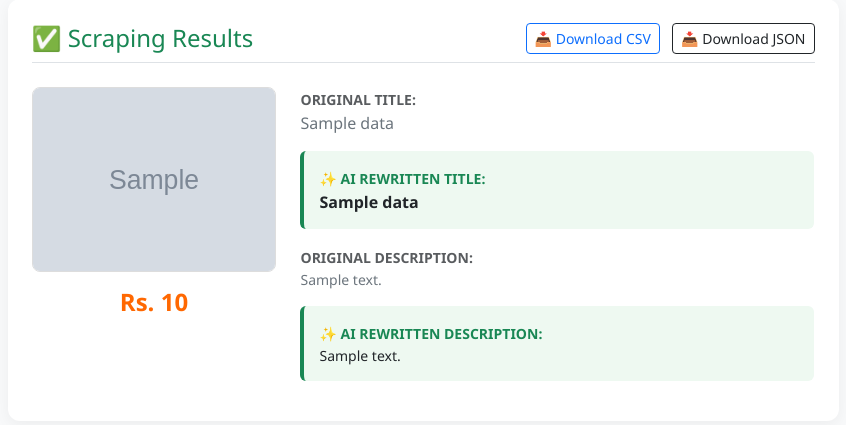
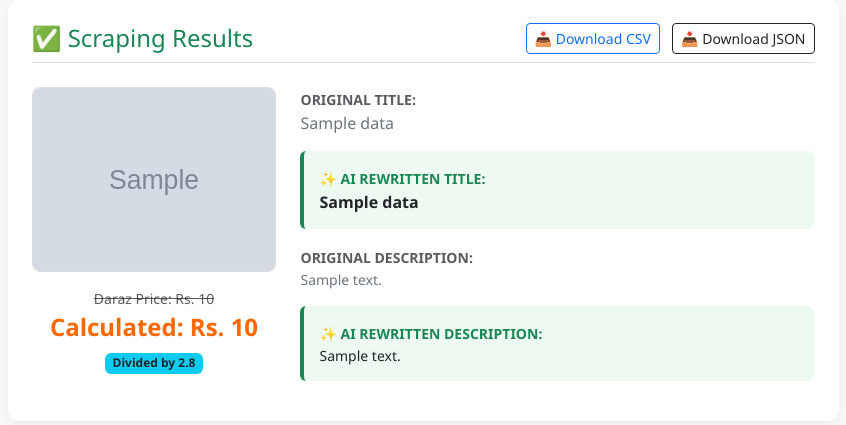
Before and after one commit to robo-bhai/my-love, a Flask app: template templates/index.html in a window 1280 px wide. Shown: the part 283-708 px from the top of the page, without its empty margins (217-1063 px from the left). Run offline with Flask 3, Linux system fonts and the light colour scheme; the template is opened without the code that fills it: most values are stand-ins (such as "Sample title", 1, 10 or a date in 2020); grey boxes marked "Sample" are stand-in pictures.

Commit message:
Auto update

```diff
--- a/templates/index.html
+++ b/templates/index.html
@@ -48,8 +48,22 @@
 
                 <div class="row">
                     <div class="col-md-4 text-center mb-3">
-                        <img src="{{ data.image_url }}" class="img-fluid img-preview mb-2" alt="Product Image">
-                        <h4 class="text-orange mt-2 fw-bold" style="color: #ff6801;">Rs. {{ data.price }}</h4>
+                        {% if data.image_url %}
+                            <img src="{{ data.image_url }}" class="img-fluid img-preview mb-2" alt="Product Image">
+                        {% else %}
+                            <div class="p-4 border rounded bg-light text-muted mb-2">No Image Found</div>
+                        {% endif %}
+
+                        <!-- Original Price -->
+                        <div class="text-muted small text-decoration-line-through mt-2">
+                            Daraz Price: Rs. {{ data.original_price }}
+                        </div>
+
+                        <!-- Calculated Price (÷ 2.8) -->
+                        <h4 class="text-orange mt-1 fw-bold" style="color: #ff6801;">
+                            Calculated: Rs. {{ data.price }}
+                        </h4>
+                        <span class="badge bg-info text-dark">Divided by 2.8</span>
                     </div>
 
                     <div class="col-md-8">
--- a/test_scraper.py
+++ b/test_scraper.py
@@ -181,6 +181,9 @@ def scrape_daraz_product(url):
         if raw_image_url.startswith('//'):
             raw_image_url = 'https:' + raw_image_url
 
+        # Divide original price by 2.8
+        calculated_price = round(price_decimal / 2.8, 2) if price_decimal > 0 else 0.0
+
         # AI Text Rewrite
         unique_name, unique_description = rewrite_text_with_ai(raw_name, raw_description)
 
@@ -189,7 +192,8 @@ def scrape_daraz_product(url):
             'ai_name': unique_name,
             'original_description': raw_description,
             'ai_description': unique_description,
-            'price': price_decimal,
+            'original_price': price_decimal,
+            'price': calculated_price,
             'image_url': raw_image_url,
             'product_url': url
         }
```
